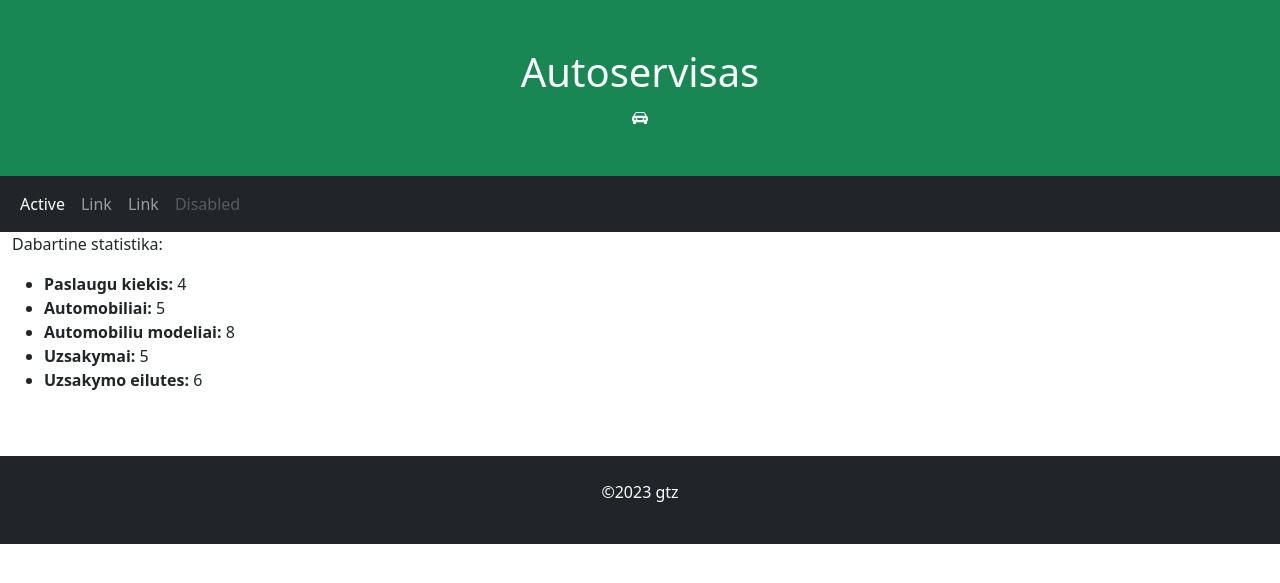
After one commit to gyteniz/Django_autoservisas, a Django app: page /autoservisas/ in a window 1280 px wide. The commit adds this page. Shown: the top 583 px of the page. Run offline with Django 4.2, Linux system fonts and the light colour scheme; data comes from the database, SQL or seed files in the repository; both versions use the stored data as it was after the commit.

```diff
--- a/mysite/autoservisas/templates/base.html
+++ b/mysite/autoservisas/templates/base.html
@@ -45,10 +45,12 @@
         </ul>
     </div>
 </nav>
-<div class="container mt-5">
+<div class="container-fluid">
+    <div class="row">
 
+        <div class="col-sm-10 ">{% block content %}{% endblock %}</div>
     </div>
-
+</div>
 
 
 
--- /dev/null
+++ b/mysite/autoservisas/templates/index.html
@@ -0,0 +1,12 @@
+{% extends "base.html" %}
+
+{% block content %}
+<p>Dabartine statistika:</p>
+<ul>
+    <li><strong>Paslaugu kiekis: </strong> {{ num_services }}</li>
+    <li><strong>Automobiliai: </strong> {{ num_vehicles }}</li>
+    <li><strong>Automobiliu modeliai: </strong> {{ num_vehicle_models }}</li>
+    <li><strong>Uzsakymai: </strong> {{ num_orders }}</li>
+    <li><strong>Uzsakymo eilutes: </strong> {{ num_order_lines }}</li>
+</ul>
+{% endblock %}
```
Also changed, not shown: mysite/autoservisas/models.py (+14 -0 lines), mysite/db.sqlite3. Lines whose indentation alone changed are shown as unchanged.
